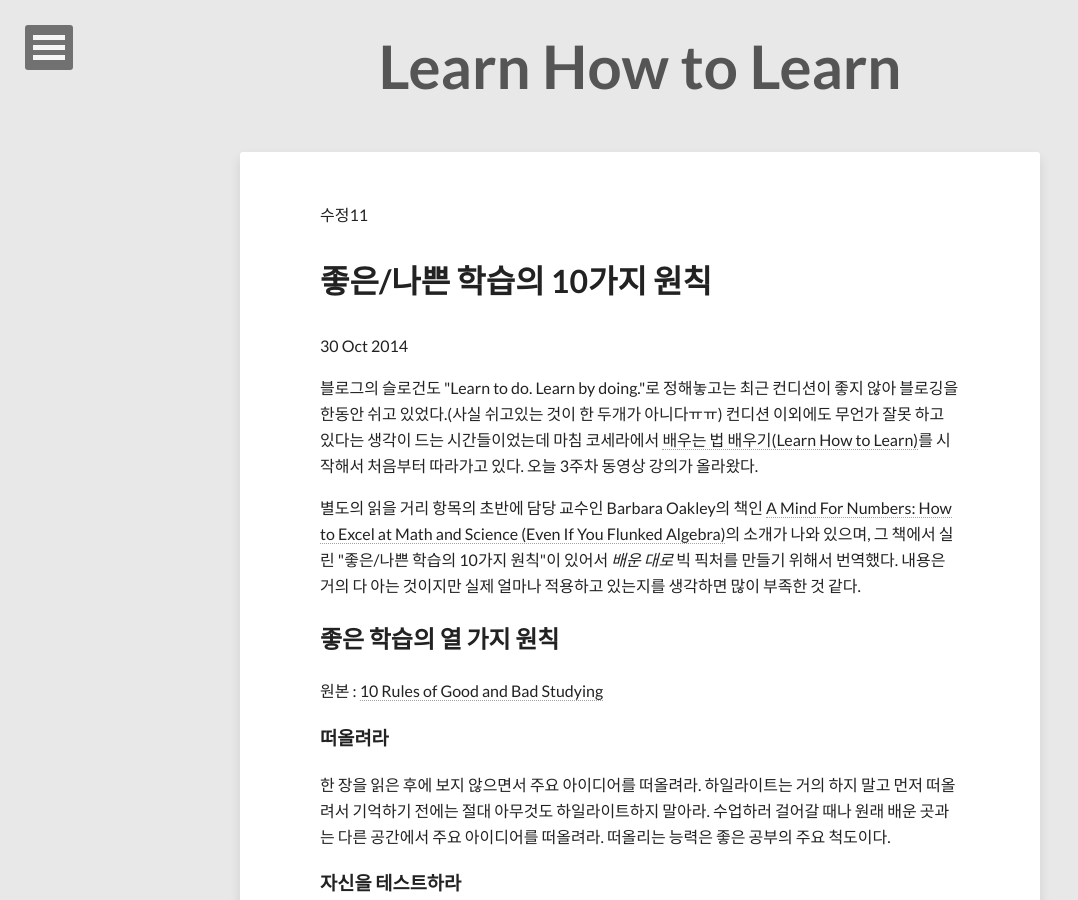
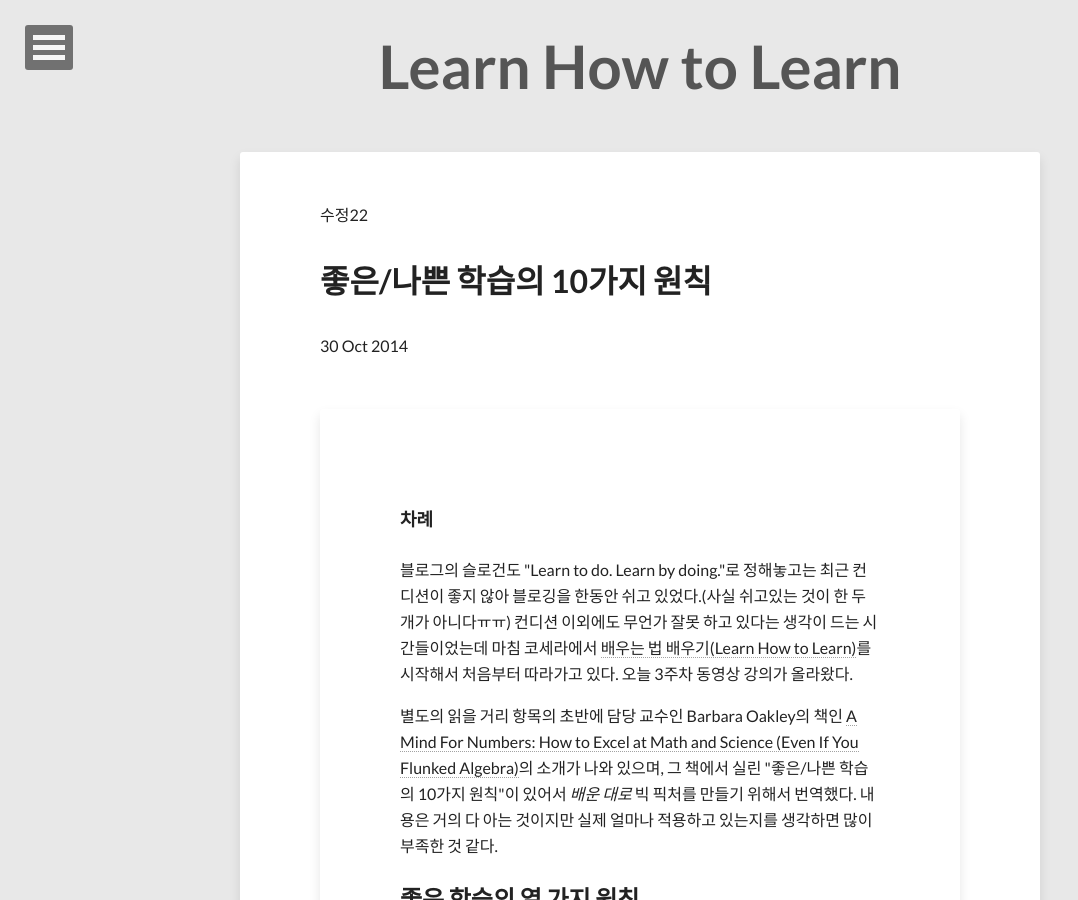
Before and after one commit to geoncheollee/geonblog, a Jekyll site: the page built from how_study.html, in a window 1280 px wide and 900 px high. Shown: the whole window, without its empty margins (0-1078 px from the left). Built offline with Jekyll 4.4.1, drawn with Linux system fonts in a browser that asks for light colours; nearby versions of some CDN libraries; comment, search, counter and statistics services are not loaded.

Commit message:
20141103_hong

```diff
--- a/how_study.html
+++ b/how_study.html
@@ -11,7 +11,7 @@
 share: true
 ---
 
-수정11
+수정22
 
 <!DOCTYPE html>
 <html lang="en">
@@ -34,6 +46,14 @@
   </div>
 
   <div class="post">
+
+<div class='post-header-line-1'></div>
+<div class='post-body entry-content' id='entry-content1'>
+<p>
+<br />
+
+<b><span style="font-size: large;">차례</span></b>
+<div id="toc"></div>
 
 <p>블로그의 슬로건도 &quot;Learn to do. Learn by doing.&quot;로 정해놓고는 최근 컨디션이 좋지 않아 블로깅을 한동안 쉬고 있었다.(사실 쉬고있는 것이 한 두개가 아니다ㅠㅠ) 컨디션 이외에도 무언가 잘못 하고 있다는 생각이 드는 시간들이었는데 마침 코세라에서 <a href="https://class.coursera.org/learning-001">배우는 법 배우기(Learn How to Learn)</a>를 시작해서 처음부터 따라가고 있다. 오늘 3주차 동영상 강의가 올라왔다. </p>
 
```
Also changed, not shown: other parts of how_study.html (+16 -1 lines).
